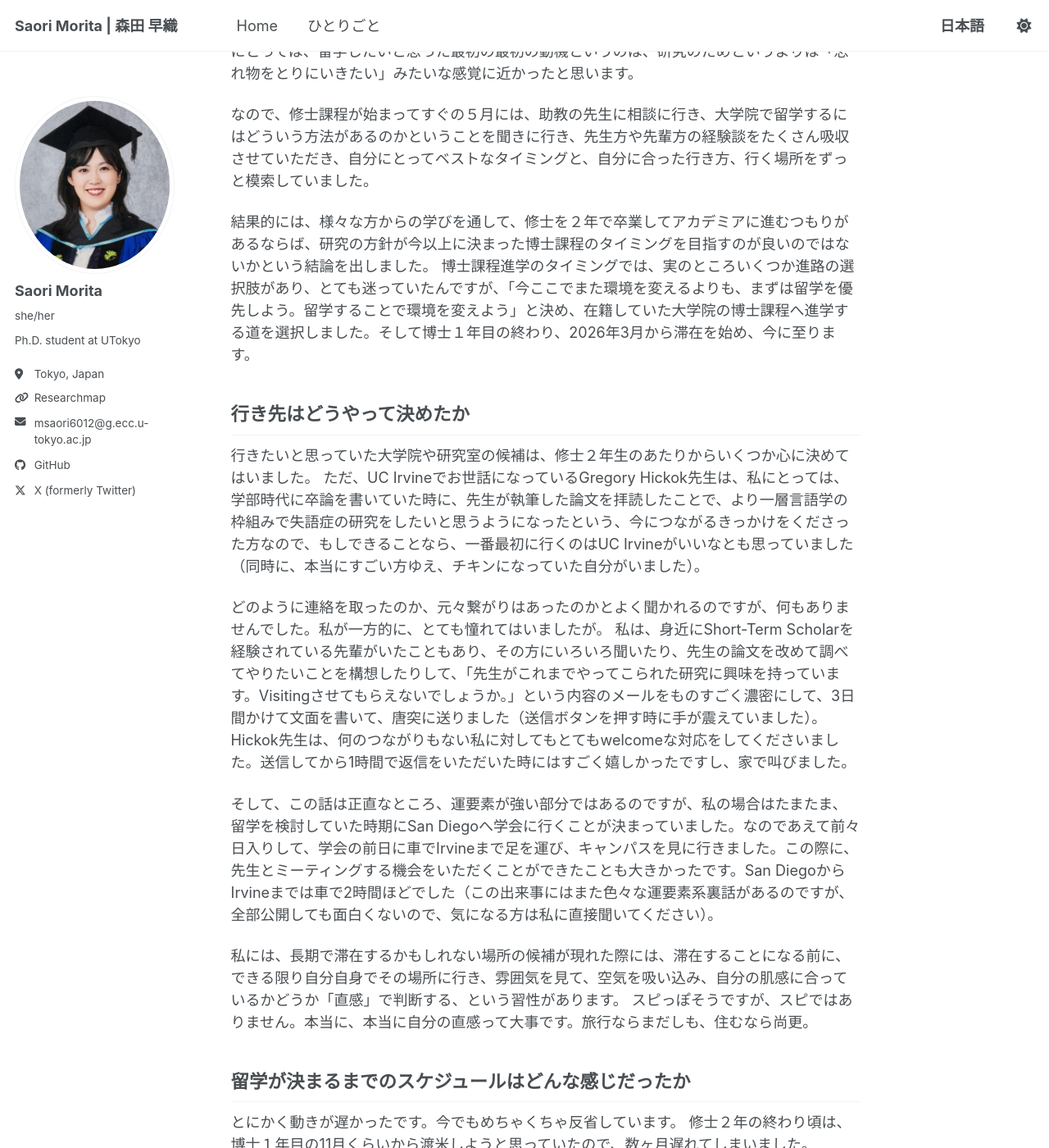
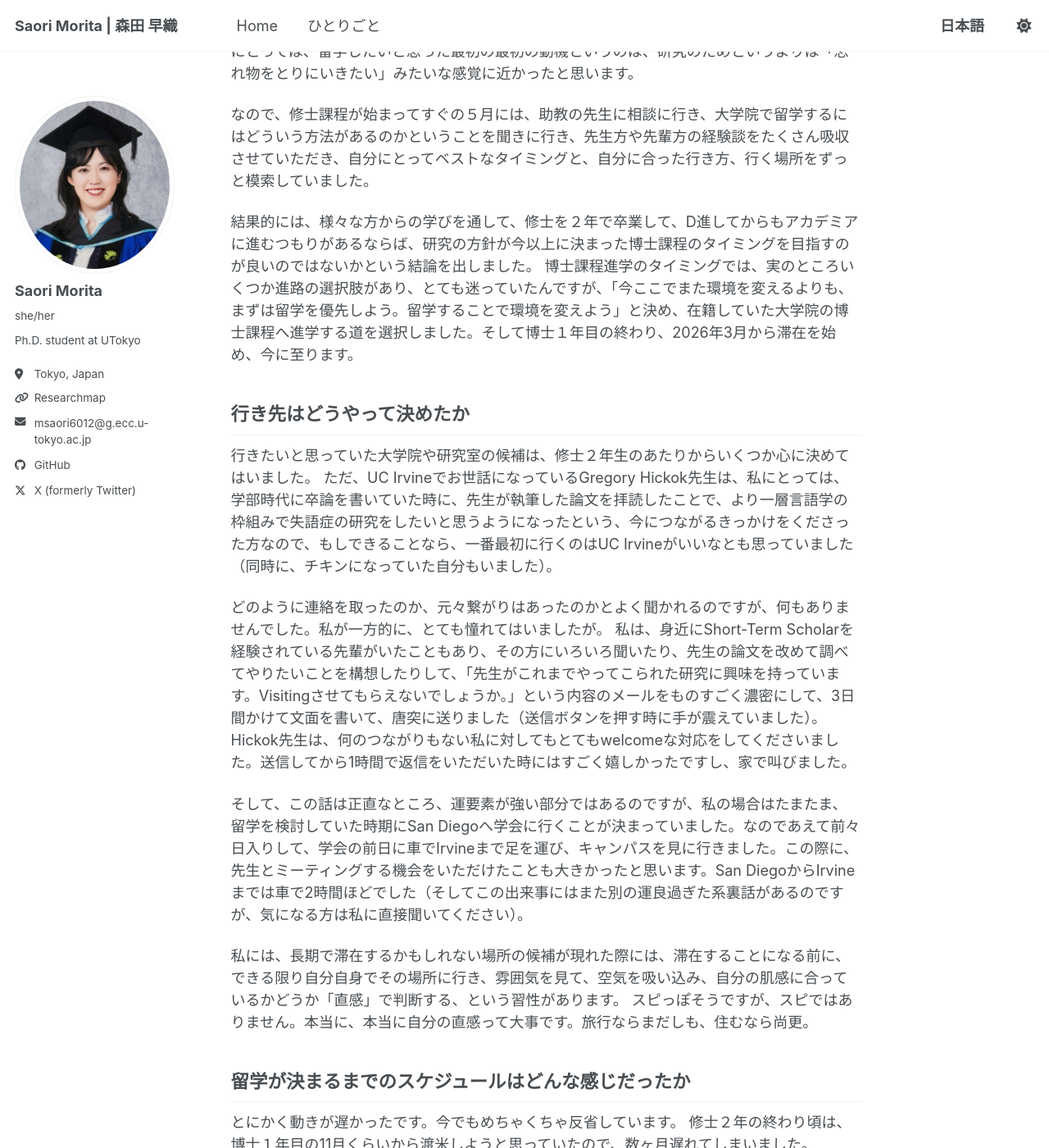
Before and after one commit to sao-m1023lily/sao-m1023lily.github.io, a Jekyll site: the page built from _posts/2026-07-17-irvine.md, in a window 1280 px wide and 1400 px high, scrolled down 563 px. Shown: the whole window at 82% size. Built offline with Jekyll 4.4.1, drawn with Linux system fonts in a browser that asks for light colours; a script bundle is joined from its source files by our own code; library files that are not in the unit come from our copies.

Commit message:
Update 2026-07-17-irvine.md

```diff
--- a/_posts/2026-07-17-irvine.md
+++ b/_posts/2026-07-17-irvine.md
@@ -25,19 +25,19 @@ This is a starter draft based on your CV. Replace the details below with your ow
 
 なので、修士課程が始まってすぐの５月には、助教の先生に相談に行き、大学院で留学するにはどういう方法があるのかということを聞きに行き、先生方や先輩方の経験談をたくさん吸収させていただき、自分にとってベストなタイミングと、自分に合った行き方、行く場所をずっと模索していました。
 
-結果的には、様々な方からの学びを通して、修士を２年で卒業してアカデミアに進むつもりがあるならば、研究の方針が今以上に決まった博士課程のタイミングを目指すのが良いのではないかという結論を出しました。
+結果的には、様々な方からの学びを通して、修士を２年で卒業して、D進してからもアカデミアに進むつもりがあるならば、研究の方針が今以上に決まった博士課程のタイミングを目指すのが良いのではないかという結論を出しました。
 博士課程進学のタイミングでは、実のところいくつか進路の選択肢があり、とても迷っていたんですが、「今ここでまた環境を変えるよりも、まずは留学を優先しよう。留学することで環境を変えよう」と決め、在籍していた大学院の博士課程へ進学する道を選択しました。そして博士１年目の終わり、2026年3月から滞在を始め、今に至ります。
 
 ## 行き先はどうやって決めたか
 
 行きたいと思っていた大学院や研究室の候補は、修士２年生のあたりからいくつか心に決めてはいました。
-ただ、UC Irvineでお世話になっているGregory Hickok先生は、私にとっては、学部時代に卒論を書いていた時に、先生が執筆した論文を拝読したことで、より一層言語学の枠組みで失語症の研究をしたいと思うようになったという、今につながるきっかけをくださった方なので、もしできることなら、一番最初に行くのはUC Irvineがいいなとも思っていました（同時に、本当にすごい方ゆえ、チキンになっていた自分がいました）。
+ただ、UC Irvineでお世話になっているGregory Hickok先生は、私にとっては、学部時代に卒論を書いていた時に、先生が執筆した論文を拝読したことで、より一層言語学の枠組みで失語症の研究をしたいと思うようになったという、今につながるきっかけをくださった方なので、もしできることなら、一番最初に行くのはUC Irvineがいいなとも思っていました（同時に、チキンになっていた自分もいました）。
 
 どのように連絡を取ったのか、元々繋がりはあったのかとよく聞かれるのですが、何もありませんでした。私が一方的に、とても憧れてはいましたが。
 私は、身近にShort-Term Scholarを経験されている先輩がいたこともあり、その方にいろいろ聞いたり、先生の論文を改めて調べてやりたいことを構想したりして、「先生がこれまでやってこられた研究に興味を持っています。Visitingさせてもらえないでしょうか。」という内容のメールをものすごく濃密にして、3日間かけて文面を書いて、唐突に送りました（送信ボタンを押す時に手が震えていました）。
 Hickok先生は、何のつながりもない私に対してもとてもwelcomeな対応をしてくださいました。送信してから1時間で返信をいただいた時にはすごく嬉しかったですし、家で叫びました。
 
-そして、この話は正直なところ、運要素が強い部分ではあるのですが、私の場合はたまたま、留学を検討していた時期にSan Diegoへ学会に行くことが決まっていました。なのであえて前々日入りして、学会の前日に車でIrvineまで足を運び、キャンパスを見に行きました。この際に、先生とミーティングする機会をいただくことができたことも大きかったです。San DiegoからIrvineまでは車で2時間ほどでした（この出来事にはまた色々な運要素系裏話があるのですが、全部公開しても面白くないので、気になる方は私に直接聞いてください）。
+そして、この話は正直なところ、運要素が強い部分ではあるのですが、私の場合はたまたま、留学を検討していた時期にSan Diegoへ学会に行くことが決まっていました。なのであえて前々日入りして、学会の前日に車でIrvineまで足を運び、キャンパスを見に行きました。この際に、先生とミーティングする機会をいただけたことも大きかったと思います。San DiegoからIrvineまでは車で2時間ほどでした（そしてこの出来事にはまた別の運良過ぎた系裏話があるのですが、気になる方は私に直接聞いてください）。
 
 私には、長期で滞在するかもしれない場所の候補が現れた際には、滞在することになる前に、できる限り自分自身でその場所に行き、雰囲気を見て、空気を吸い込み、自分の肌感に合っているかどうか「直感」で判断する、という習性があります。
 スピっぽそうですが、スピではありません。本当に、本当に自分の直感って大事です。旅行ならまだしも、住むなら尚更。
```
